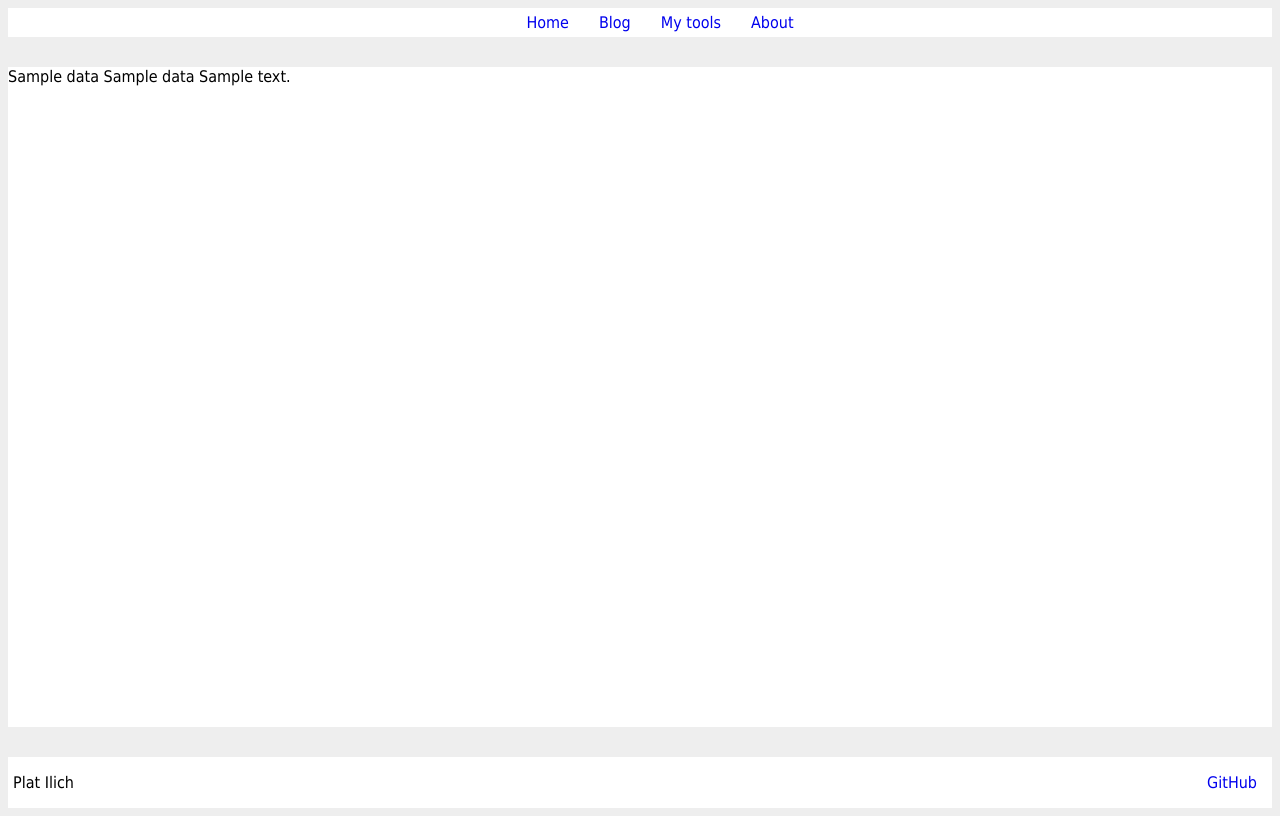
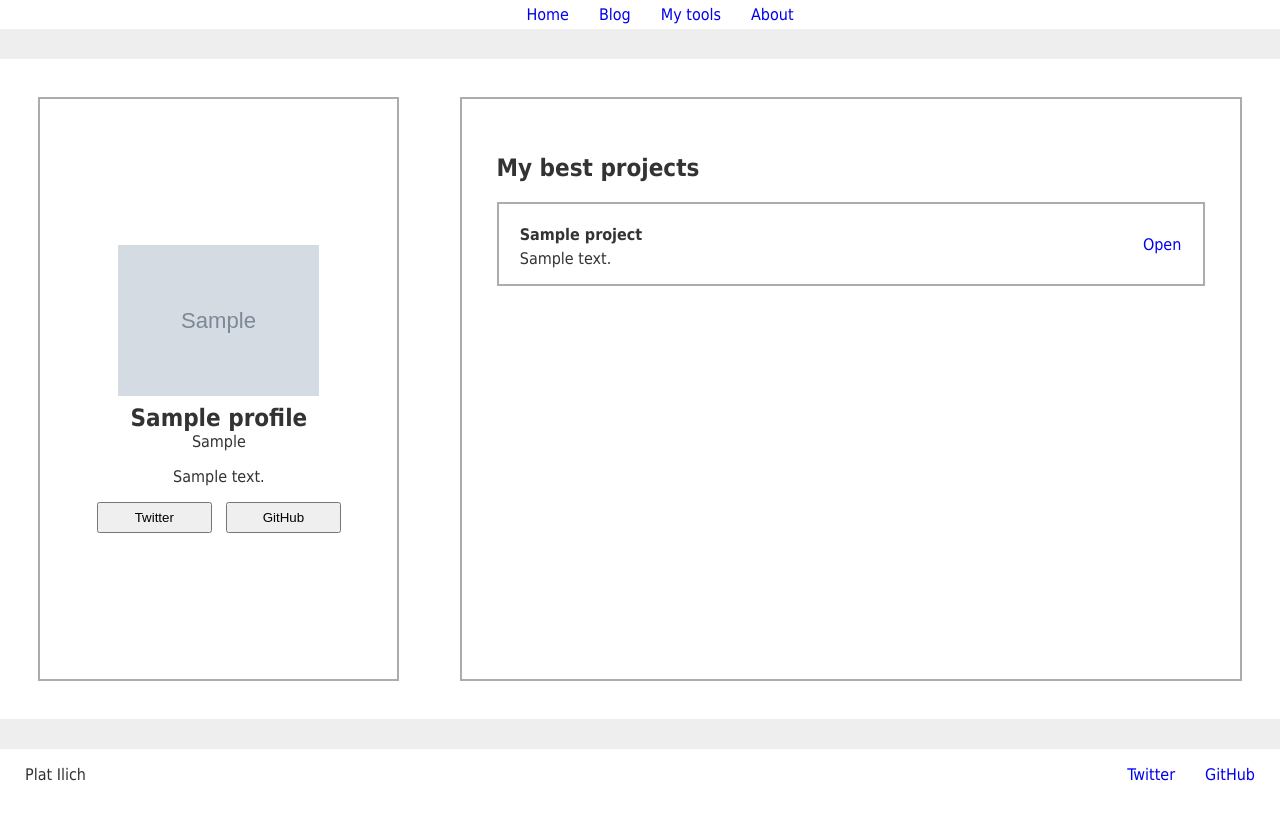
Before and after one commit to platilich/personal_site, a Django app: template templates/index.html in a window 1280 px wide. After the commit the page ends 781 px from the top, so only its background shows below. Run offline with Django 5.2, Linux system fonts and the light colour scheme; tables that the repository leaves empty hold one stand-in row (values such as "Sample post"); the template is opened without the code that fills it: values that come from a table or form of the project are taken from there, most other values are stand-ins (such as "Sample title", 1, 10 or a date in 2020); grey boxes marked "Sample" are stand-in pictures; some libraries are stand-ins or nearby versions.

Commit message:
added the best projects class, and added css. The Home page is ready!

```diff
--- a/core/admin.py
+++ b/core/admin.py
@@ -1,6 +1,8 @@
 from django.contrib import admin
-from .models import Profile
+from .models import Profile, BestProjects
 from solo.admin import SingletonModelAdmin
 
 # Register your models here.
 admin.site.register(Profile, SingletonModelAdmin)
+
+admin.site.register(BestProjects)
--- a/core/models.py
+++ b/core/models.py
@@ -4,13 +4,15 @@ from solo.models import SingletonModel
 
 # Create your models here.
 class Profile(SingletonModel):
-    avatar = models.ImageField(upload_to='media/')
+    avatar = models.ImageField(upload_to='')
     name = models.CharField(max_length=100, verbose_name='Your name')
-    about_me = models.TextField(max_length=255, verbose_name='Short about you')
+    specification = models.CharField(max_length=255, null=True, verbose_name='Your specification')
+    about_me = models.TextField(max_length=500, verbose_name='Short about you')
 
 
     class Meta:
         verbose_name = 'Profile'
+        verbose_name_plural = 'Profile'
 
 
 
@@ -19,6 +21,29 @@ class Profile(SingletonModel):
 
 
 
+
+class BestProjects(models.Model):
+    title = models.CharField(verbose_name='Title of this project')
+    stack = models.CharField(verbose_name='Stack')
+    description = models.CharField(verbose_name='Description about this project')
+    url = models.CharField(verbose_name='URL to project')
+
+
+    class Meta:
+        verbose_name = 'Best project'
+        verbose_name_plural = 'Best projects'
+
+
+    def __str__(self):
+        return self.title
+
+
 async def get_profile():
     data = await Profile.aget_solo()
     return data
+
+
+
+async def get_best_projects():
+    data = BestProjects.objects.all()
+    return data
--- a/platlilich/urls.py
+++ b/platlilich/urls.py
@@ -19,6 +19,8 @@ from django.urls import include, path
 
 from core.views import index
 from posts.views import posts, my_tools, about
+from django.conf import settings
+from django.conf.urls.static import static
 
 
 urlpatterns = [
@@ -30,4 +32,4 @@ urlpatterns = [
     path('admin/', admin.site.urls),
     path('ckeditor5/', include('django_ckeditor_5.urls')),
 
-]
+] + static(settings.MEDIA_URL, document_root=settings.MEDIA_ROOT)
--- a/static/css/style.css
+++ b/static/css/style.css
@@ -5,20 +5,31 @@
     --light-blue: #33ccff;
     --accent: #99cc00;
     --text: #333333;
+
+    --border: #acacac;
 }
 
+* {
+    box-sizing: border-box;
+}
 
 body {
     background-color: var(--background);
     font-family: Tahoma, sans-serif;;
 
 
-    height: 100vh;
+    min-height: 100vh;
+
     gap: 30px;
 
 
+    color: var(--text);
+
     display: flex;
     flex-direction: column;
+
+    margin: 0 auto;
+
 }
 
 
@@ -29,6 +40,7 @@ header {
 
     justify-content: center;
     padding: 5px;
+
 
 }
 
@@ -52,11 +64,105 @@ li, a {
 
 main {
     background-color: var(--panel);
-    height: 100%;
     flex: 1;
+
+    padding: 3%;
+
 }
 
 
+.profile {
+    display: grid;
+    grid-template-columns: 30% 65%;
+    height: 100%;
+
+    gap: 5%;
+}
+
+.block {
+    border: 2px solid var(--border);
+
+
+    display: flex;
+    flex-direction: column;
+
+    padding: 35px;
+}
+
+
+
+.me {
+    display: flex;
+    flex-direction: column;
+    align-items: center;
+
+    text-align: center;
+    justify-content: center;
+}
+
+
+.image {
+    width: 70%;
+
+}
+
+
+.name {
+    margin: 3% 5% 0 5%;
+
+}
+
+.specification {
+    margin: 0;
+}
+
+.buttons {
+    display: flex;
+    width: 100%;
+
+    justify-content: center;
+
+    gap: 5%;
+}
+
+
+
+button {
+    width: 40%;
+    padding: 2%;
+    cursor: pointer;
+}
+
+
+.projects_cards {
+    display: flex;
+    flex-direction: column;
+    gap: 10%;
+}
+
+
+.project_card {
+    border: 2px solid var(--border);
+    padding: 0 3% 0 3%;
+
+    display: flex;
+    justify-content: space-between;
+
+    align-items: center;
+}
+
+.card__header {
+    display: flex;
+    flex-direction: column;
+
+
+    h4 {
+        margin-bottom: 5px;
+    }
+    p {
+        margin-top: 0;
+    }
+}
 
 
 
@@ -69,11 +175,13 @@ footer {
     background-color: var(--panel);
 
 
-    padding: 0 15px 0 5px;
+    padding: 0 25px 0 25px;
 }
 
 
 .services {
     display: flex;
     gap: 30px;
+
+    align-items: center;
 }
--- a/templates/base.html
+++ b/templates/base.html
@@ -25,7 +25,8 @@
     <footer>
         <p>Plat Ilich</p>
         <div class="services">
-            <p><a href="https://github.com/platilich">GitHub</a></p>
+            <a href="https://x.com/platilich" target="_blank">Twitter</a>
+            <a href="https://github.com/platilich" target="_blank">GitHub</a>
         </div>
     </footer>
 </body>
--- a/templates/index.html
+++ b/templates/index.html
@@ -10,10 +10,42 @@
 
 
 
-{{ data }}
+<div class="profile">
+    <div class="block me">
+        <img class="image" src="media/{{profile.avatar}}">
+        <h2 class="name">{{ profile.name }}</h2>
+        <p class="specification">{{ profile.specification }}</p>
+        <p>{{ profile.about_me }}</p>
 
-{{ data.name }}
-{{ data.bio }}
+        <div class="buttons">
+            <button>Twitter</button>
+            <button>GitHub</button>
+        </div>
+    </div>
+
+    <div class="block">
+        <h2>My best projects</h2>
+
+        <div class="projects_cards">
+            {% for project in projects %}
+            <div class="project_card">
+                <div class="card__header">
+                    <h4>{{ project.title }}</h4>
+                    <p>{{ project.description }}</p>
+                </div>
+                <a href="{{ project.url }}" target="_blank">Open</a>
+
+            </div>
+            {% endfor %}
+
+        </div>
+
+    </div>
+
+</div>
+
+
+
 
 
 {% endblock %}
```
Also changed, not shown: core/views.py (+5 -3 lines).
